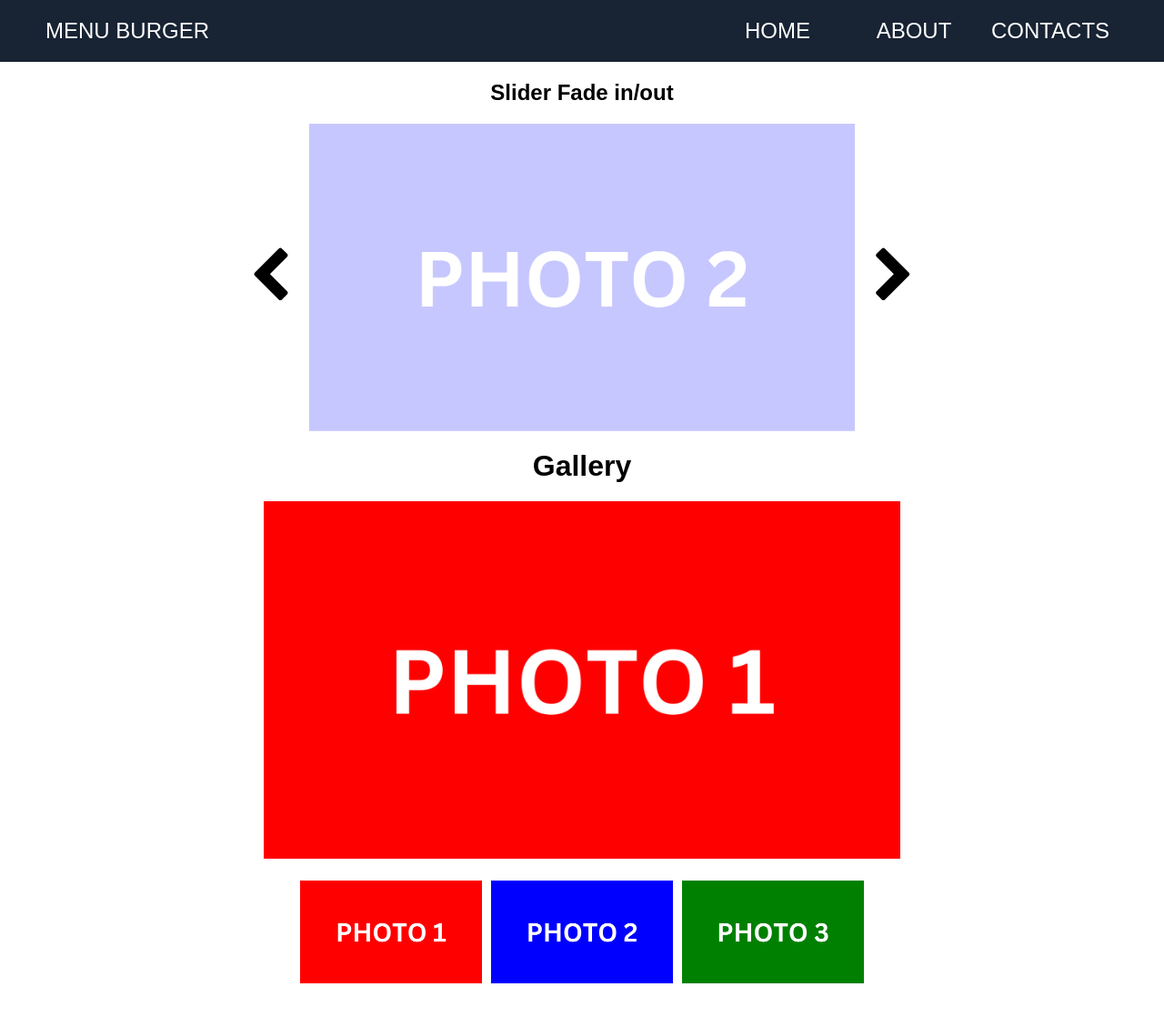
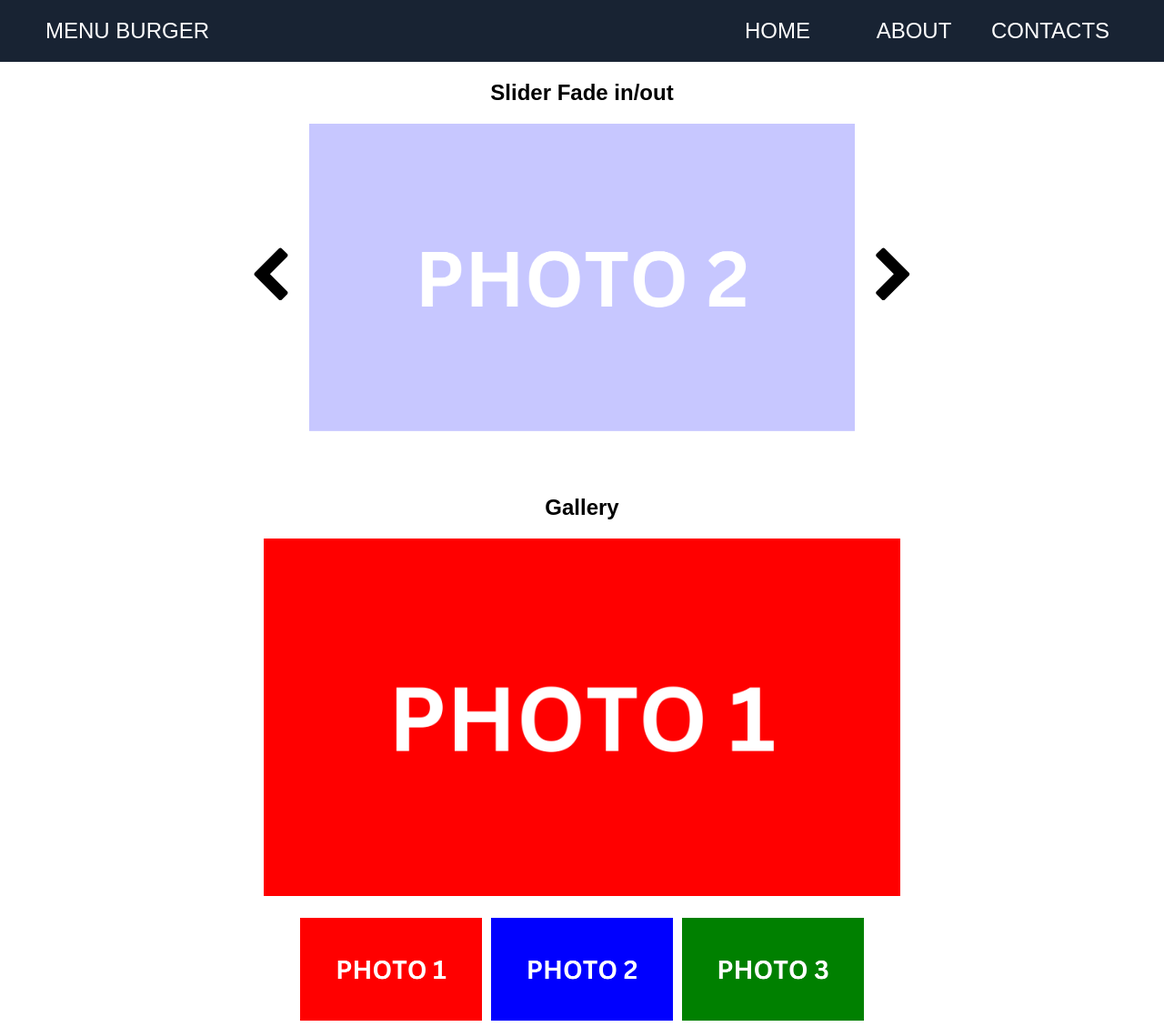
Before and after one commit to robertsergeev/ui-elements-collection, a plain HTML site: page index.html in a window 1280 px wide. Shown: the whole page at 91% size. Before the commit the page ends 1105 px from the top, so only its background shows below. Drawn offline with Linux system fonts and the light colour scheme.

Commit message:
small style fix

```diff
--- a/index.html
+++ b/index.html
@@ -77,7 +77,7 @@
 
         <div class="gallery">
             <div class="container">
-                <h3>Gallery</h3>
+                <h2>Gallery</h2>
                 <div class="gallery-img">
                     <img id="gallery-img" src="assets/slides/1.png" alt="">
                 </div>
--- a/scss/blocks/_common.scss
+++ b/scss/blocks/_common.scss
@@ -42,3 +42,9 @@ svg.icon{
 img{
     max-width: 100%;
 }
+
+main{
+    display: flex;
+    flex-direction: column;
+    gap: 50px;
+}
--- a/scss/blocks/_gallery.scss
+++ b/scss/blocks/_gallery.scss
@@ -8,10 +8,6 @@
     flex-direction: column;
     align-items: center;
     gap: 20px;
-}
-
-.gallery h3{
-    font-size: 2rem;
 }
 
 .gallery-img {
```
Also changed, not shown: css/style.css, 1 other file.
